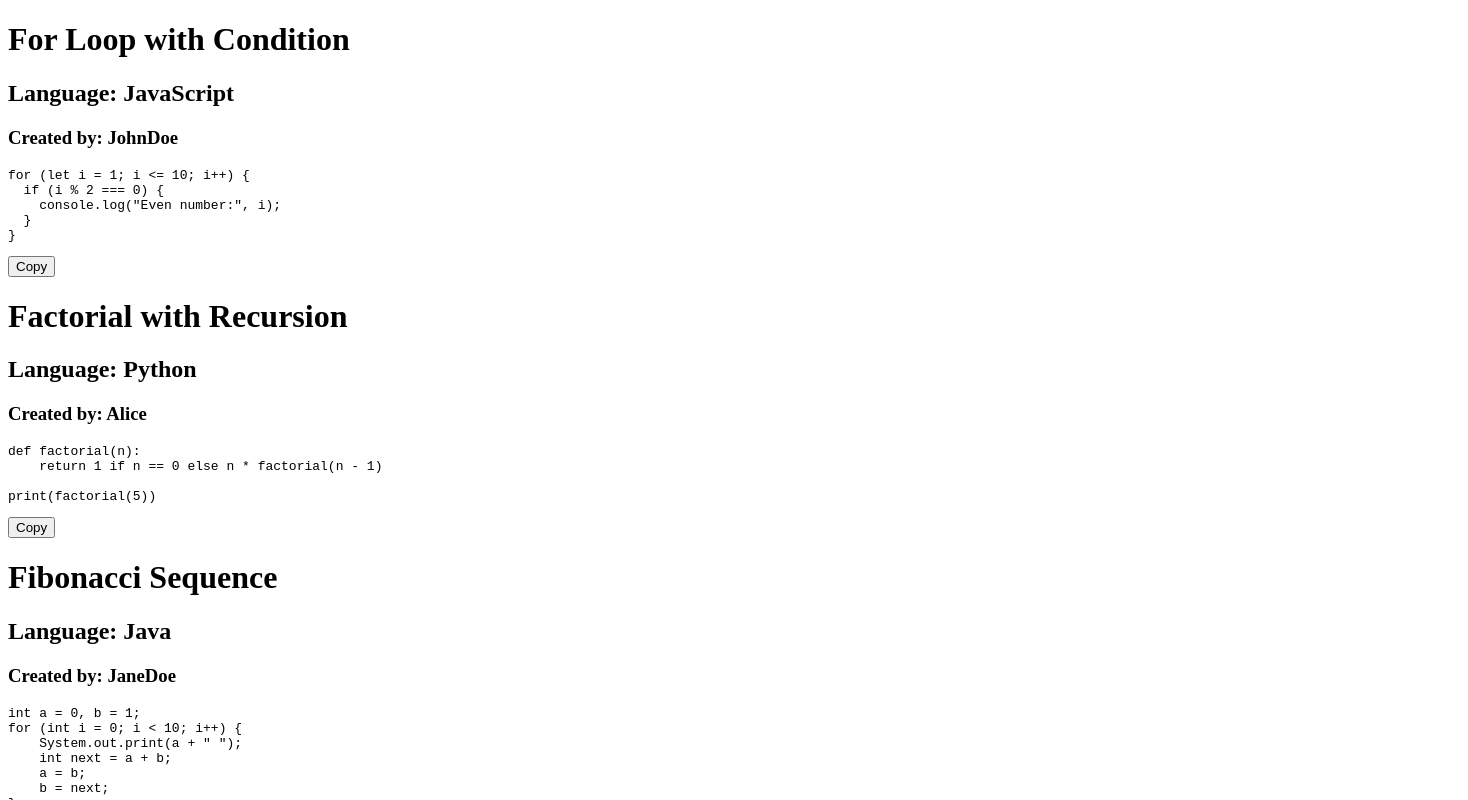
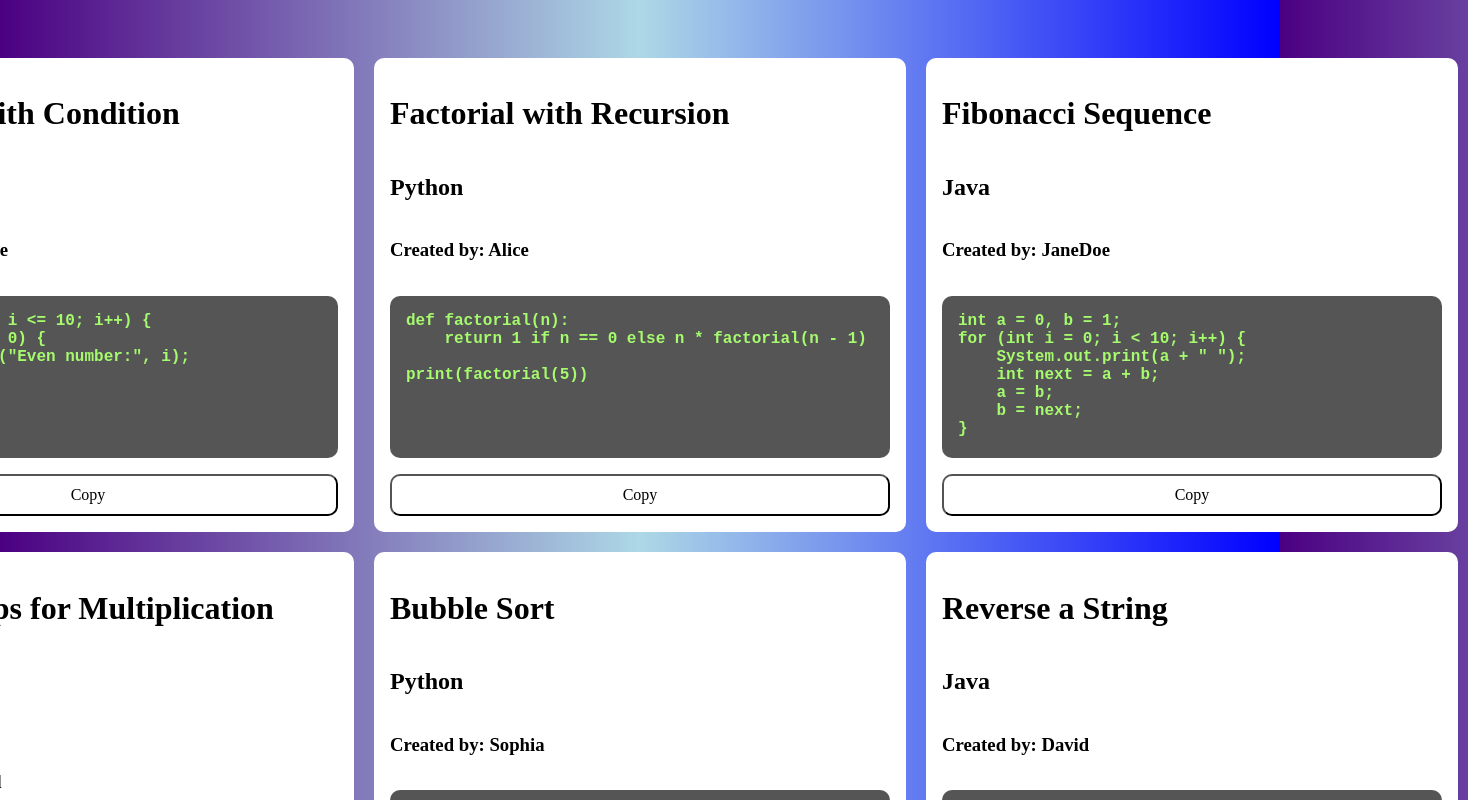
Before and after one commit to EmSley77/SnippetLookup, a React (Vite) app: page / in a window 1280 px wide. Shown: the top 800 px of the page, 1468 px wide, since content can reach past the window. Built offline with nearby package versions, Linux system fonts and the light colour scheme.

Commit message:
adding css

```diff
--- a/src/Components/App.jsx
+++ b/src/Components/App.jsx
@@ -47,7 +47,7 @@ export default function App() {
 
   return (
     <>
-      <div>
+      <div style={{}}>
         <SnippetList
           data={data}
           snippetIndex={snippetIndex}
--- a/src/Components/Snippets/SnippetCard.jsx
+++ b/src/Components/Snippets/SnippetCard.jsx
@@ -1,15 +1,45 @@
 import React from 'react'
 
-export default function SnippetCard({snippet, index, snippetIndex, handleCopyButton, isCopied}) {
+export default function SnippetCard({ snippet, index, snippetIndex, handleCopyButton, isCopied }) {
   return (
-    <div key={index}>
+    <div
+      key={index}
+      style={{
+        backgroundColor: "#fff",
+        width: "500px",
+        display: "flex",
+        flexDirection: "column",
+        flex: 1,
+        justifyContent: "space-between",
+        padding: "1rem",
+        margin: "10px",
+        borderRadius: "10px",
+        fontFamily: "Fira code",
+      }}>
       <h1>{snippet.title}</h1>
-      <h2>Language: {snippet.language}</h2>
+      <h2>{snippet.language}</h2>
       <h3>Created by: {snippet.user}</h3>
-      <div>
-        <pre>{snippet.code}</pre>
-      </div>
-      <button onClick={() => handleCopyButton(snippet.code, index)}>
+
+      <pre
+        style={{
+          height:"130px",
+          overflowY:"scroll",
+          fontSize:"1rem",
+          fontWeight: "700",
+          backgroundColor: "#555",
+          padding: "1rem",
+          borderRadius: "10px",
+          color: "#a6fa6e",
+          overflowWrap: "break-word",
+          whiteSpace: "pre-wrap",
+          wordBreak: "break-word"
+        }}>{snippet.code}</pre>
+
+      <button
+        style={{
+          marginTop: "auto"
+        }}
+        onClick={() => handleCopyButton(snippet.code, index)}>
         {isCopied && index === snippetIndex ? "Copied" : "Copy"}
       </button>
     </div>
--- a/src/Components/Snippets/SnippetList.jsx
+++ b/src/Components/Snippets/SnippetList.jsx
@@ -3,7 +3,21 @@ import SnippetCard from './SnippetCard.jsx'
 
 export default function SnippetList({ data, snippetIndex, handleCopyButton, isCopied }) {
   return (
-    <>
+    <div
+      style={{
+        display:"flex",
+        justifyContent:"center",
+        alignItems:"center",
+        maxWidth: "1000px",
+        margin:"0 auto"
+      }}>
+
+      <div
+        style={{
+          marginTop:"3em",
+          display: "grid",
+          gridTemplateColumns: "repeat(3, 1fr)",
+        }}>
         {data.map((snippet, index) => (
           <SnippetCard
             isCopied={isCopied}
@@ -13,6 +27,7 @@ export default function SnippetList({ data, snippetIndex, handleCopyButton, isCo
             handleCopyButton={handleCopyButton}
           />
         ))}
-    </>
+      </div>
+    </div>
   )
 }
--- /dev/null
+++ b/src/Styles/main.css
@@ -0,0 +1,22 @@
+body {
+    margin: 0;
+    background: linear-gradient(to right, indigo, lightblue, blue );
+}
+
+button {
+    transition: 0.6s ease-out;
+    padding: 10px 1rem;
+    background: transparent;
+    font-family: "Fira code";
+    border-radius: 10px;
+    font-size: 1rem;
+}
+
+button:hover {
+    cursor: pointer;
+    background-color: rgb(211, 211, 211);
+}
+
+button:active {
+    transform: translateY(5px);
+}
--- a/src/main.jsx
+++ b/src/main.jsx
@@ -1,6 +1,7 @@
 import { StrictMode } from 'react'
 import { createRoot } from 'react-dom/client'
 import App from './Components/App.jsx'
+import './Styles/main.css'
 
 createRoot(document.getElementById('root')).render(
   <StrictMode>
```
Lines whose indentation alone changed are shown as unchanged.
